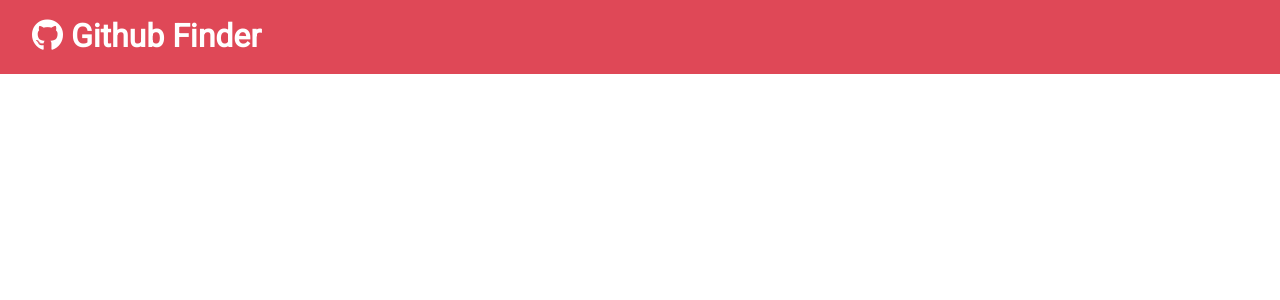
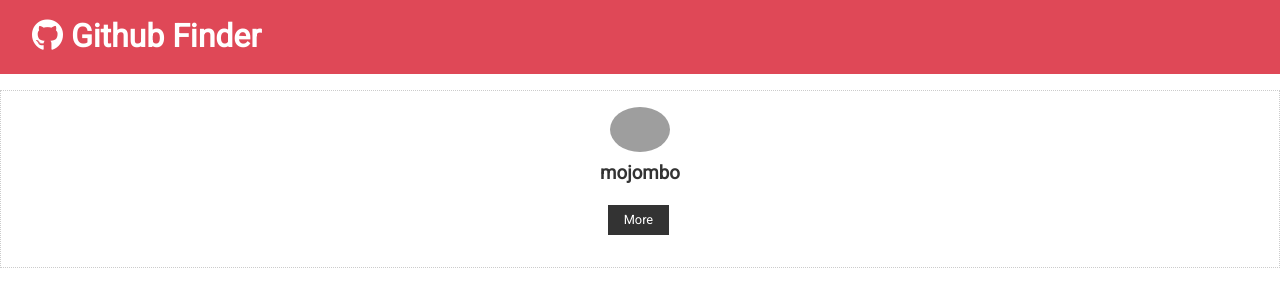
Before and after one commit to frozenparadox99/githubFinder, a React (Create React App) app: page / in a window 1280 px wide. Shown: the top 300 px of the page. Built offline with nearby package versions, Linux system fonts and the light colour scheme; grey boxes are pictures that could not be loaded.

Commit message:
created UserItem component

```diff
--- a/src/App.js
+++ b/src/App.js
@@ -1,5 +1,6 @@
 import React, { Component } from "react";
 import Navbar from "./components/layout/Navbar";
+import UserItem from "./components/users/UserItem";
 import "./App.css";
 
 class App extends Component {
@@ -7,6 +8,7 @@
     return (
       <div className="App">
         <Navbar />
+        <UserItem />
       </div>
     );
   }
--- a/src/components/layout/Navbar.js
+++ b/src/components/layout/Navbar.js
@@ -1,9 +1,15 @@
 import React, { Component } from "react";
+import PropTypes from "prop-types";
 
 export class Navbar extends Component {
   static defaultProps = {
     title: "Github Finder",
     icon: "fab fa-github"
+  };
+
+  static propTypes = {
+    title: PropTypes.string.isRequired,
+    icon: PropTypes.string.isRequired
   };
 
   render() {
--- /dev/null
+++ b/src/components/users/UserItem.js
@@ -0,0 +1,32 @@
+import React, { Component } from "react";
+
+class UserItem extends Component {
+  state = {
+    id: "id",
+    login: "mojombo",
+    avatar_url: "https://avatars0.githubusercontent.com/u/1?v=4",
+    html_url: "https://github.com/mojombo"
+  };
+
+  render() {
+    const { login, avatar_url, html_url } = this.state;
+    return (
+      <div className="card text-center">
+        <img
+          src={avatar_url}
+          alt=""
+          className="round-img"
+          style={{ width: "60px" }}
+        />
+        <h3>{login}</h3>
+        <div>
+          <a href={html_url} className="btn btn-dark btn-sm my-1">
+            More
+          </a>
+        </div>
+      </div>
+    );
+  }
+}
+
+export default UserItem;
```
